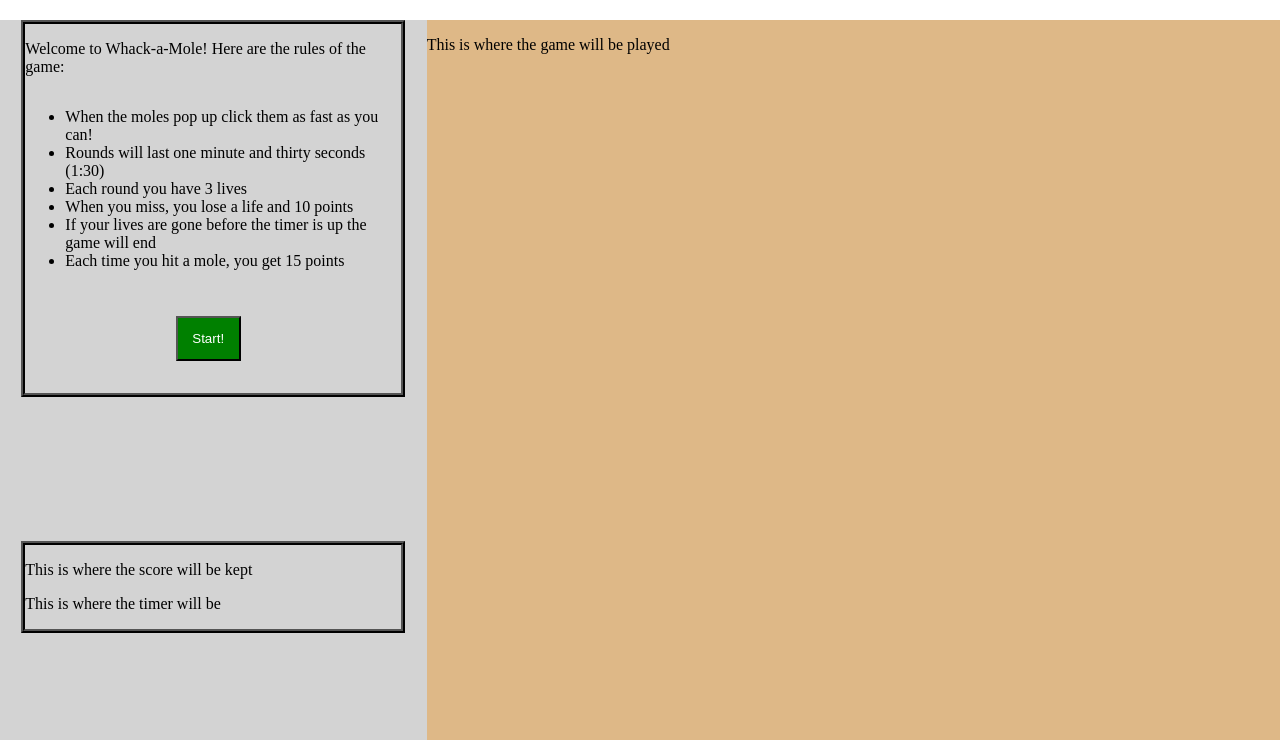
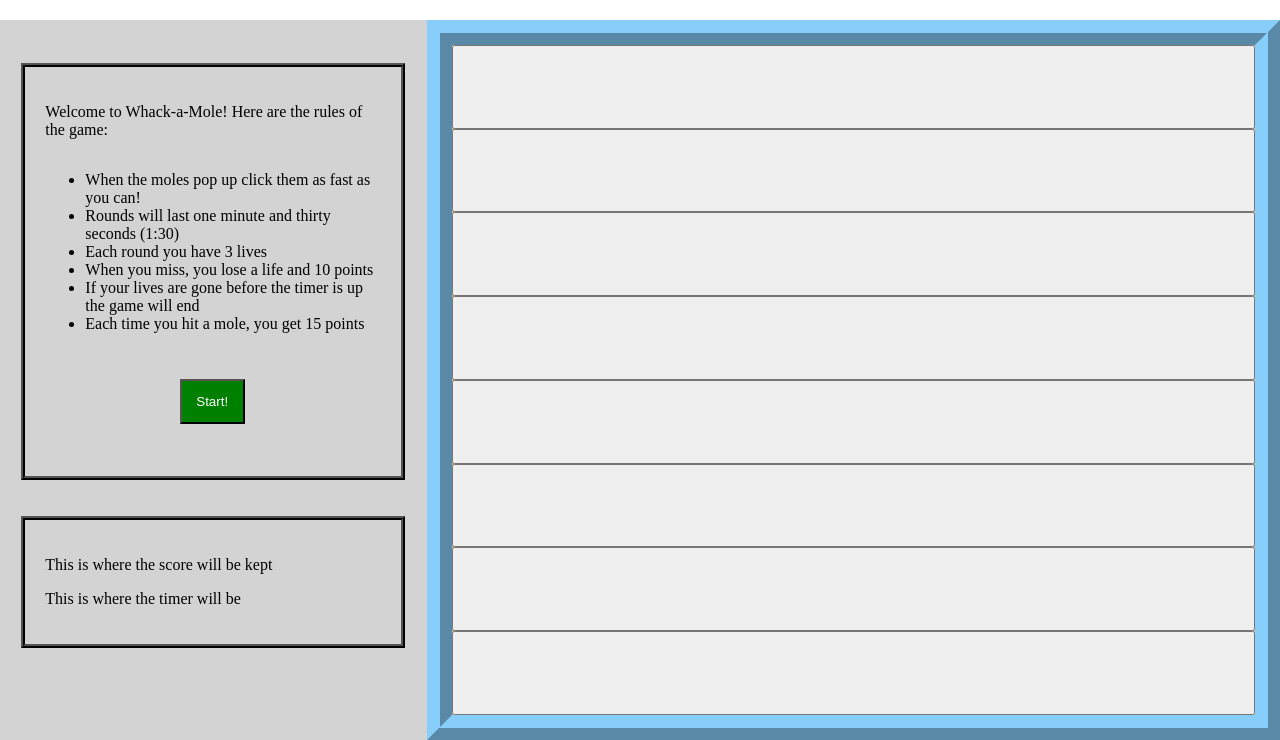
Before and after one commit to FelixR77/whack-a-mole-mvp, a plain HTML site: page index.html in a window 1280 px wide. Shown: the part 60-800 px from the top of the page. Drawn offline with Linux system fonts and the light colour scheme.

Commit message:
setting up game layout

```diff
--- a/css/style.css
+++ b/css/style.css
@@ -21,16 +21,18 @@ h1 {
     background: lightgray;
     display: flex;
     flex-direction: column;
-    gap: 20%;
+    gap: 5%;
 }
 
 .instructions {
     display: flex;
     flex-direction: column;
     text-align: left;
+    padding: 20px;
     border: 4px ridge black;
     margin-left: 5%;
     margin-right: 5%;
+    margin-top: 10%;
 
 }
 
@@ -45,12 +47,16 @@ h1 {
 
 .scorecard {
     border: 4px ridge black;
+    padding: 20px;
     margin-left: 5%;
     margin-right: 5%;
 
 }
 
-main {
-    display: flex;
+#game-container {
+    display: grid;
     background-color: burlywood;
+    border: 25px ridge lightskyblue;
+    /* Figure out how to lay it out using grid */
+
 }
--- a/index.html
+++ b/index.html
@@ -32,10 +32,24 @@
                 <p>This is where the timer will be</p>
         </section>
     </aside>
-    <main>
-        <section id="game-container">
-            <p>This is where the game will be played</p>
-        </section>
+    <main id="game-container">
+
+        <button class="hole" data-hole="1"></button>
+
+        <button class="hole" data-hole="2"></button>
+
+        <button class="hole" data-hole="3"></button>
+
+        <button class="hole" data-hole="4"></button>
+
+        <button class="hole" data-hole="5"></button>
+
+        <button class="hole" data-hole="6"></button>
+
+        <button class="hole" data-hole="7"></button>
+
+        <button class="hole" data-hole="8"></button>
+
     </main>
 </body>
 </html>
```
